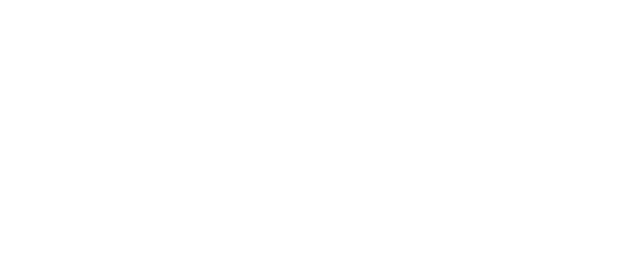
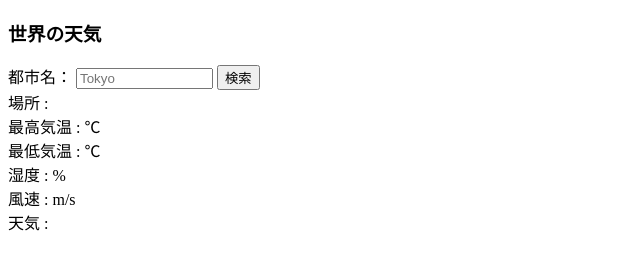
Before and after one commit to flower1108/javascript, a plain HTML site: page practice-variable/index.html in a window 1280 px wide. Shown: the whole page, without its empty margins (0-640 px from the left). Drawn offline with nearby package versions, Linux system fonts and the light colour scheme.

Commit message:
javascript-lesson

```diff
--- a/practice-variable/index.html
+++ b/practice-variable/index.html
@@ -1,9 +1,32 @@
 <!DOCTYPE html>
 <html lang="ja">
   <head>
-    <meta charset="UTF-8" />
+    <meta charset="UTF-8">
+    <title>世界の天気</title>
   </head>
   <body>
+    <h3>世界の天気</h3>
+    <label>都市名：</label>
+    <input id="cityname" type="text" size="14" maxlength="14" placeholder="Tokyo">
+    <button id="btn">検索</button><br>
+    <span>場所 :</span>
+    <span id="place"></span><br>
+    <span>最高気温 :</span>
+    <span id="temp_max"></span>
+    <span> ℃</span><br>
+    <span>最低気温 :</span>
+    <span id="temp_min"></span>
+    <span> ℃</span><br>
+    <span>湿度 :</span>
+    <span id="humidity"></span>
+    <span> %</span><br>
+    <span>風速 :</span>
+    <span id="speed"></span>
+    <span> m/s</span><br>
+    <span>天気 :</span>
+    <span id="weather"></span>
+    <div id="icon"><img id="img"></div>
+    <script src="jquery.min.js"></script>
     <script src="sample.js"></script>
   </body>
 </html>
```
